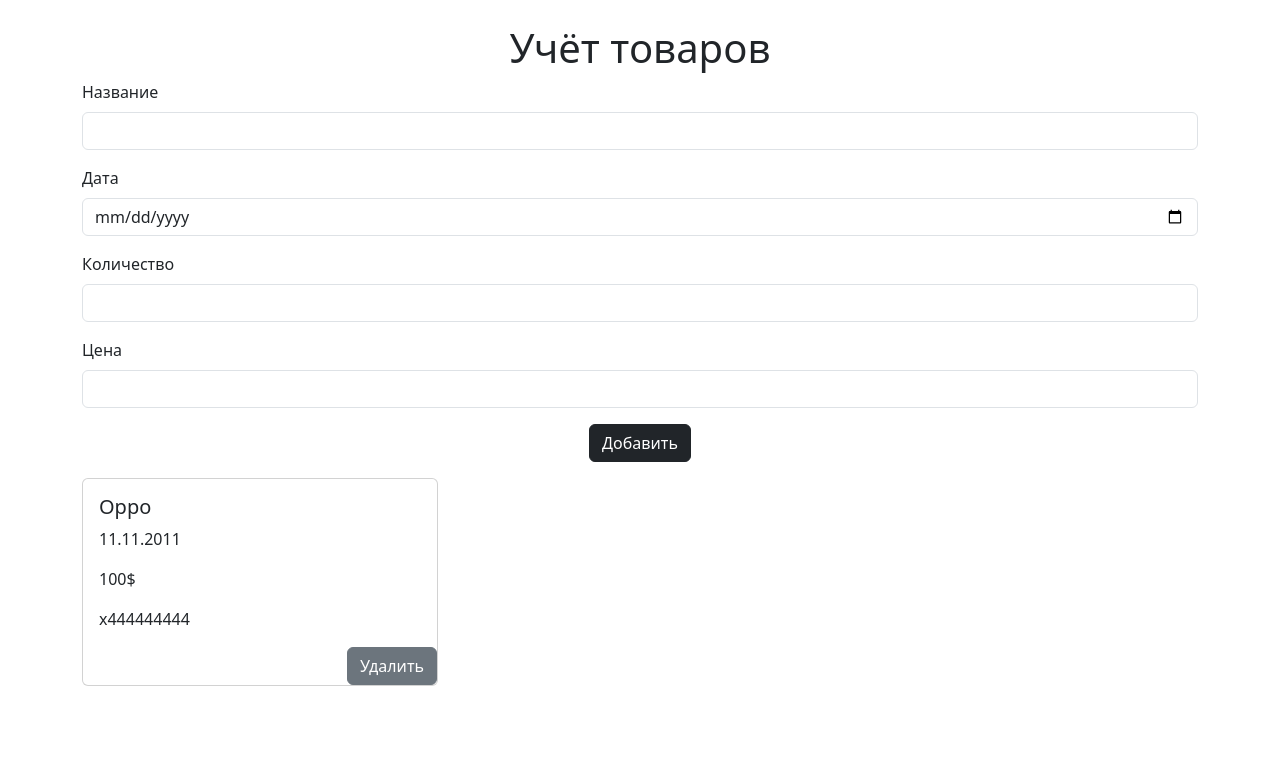
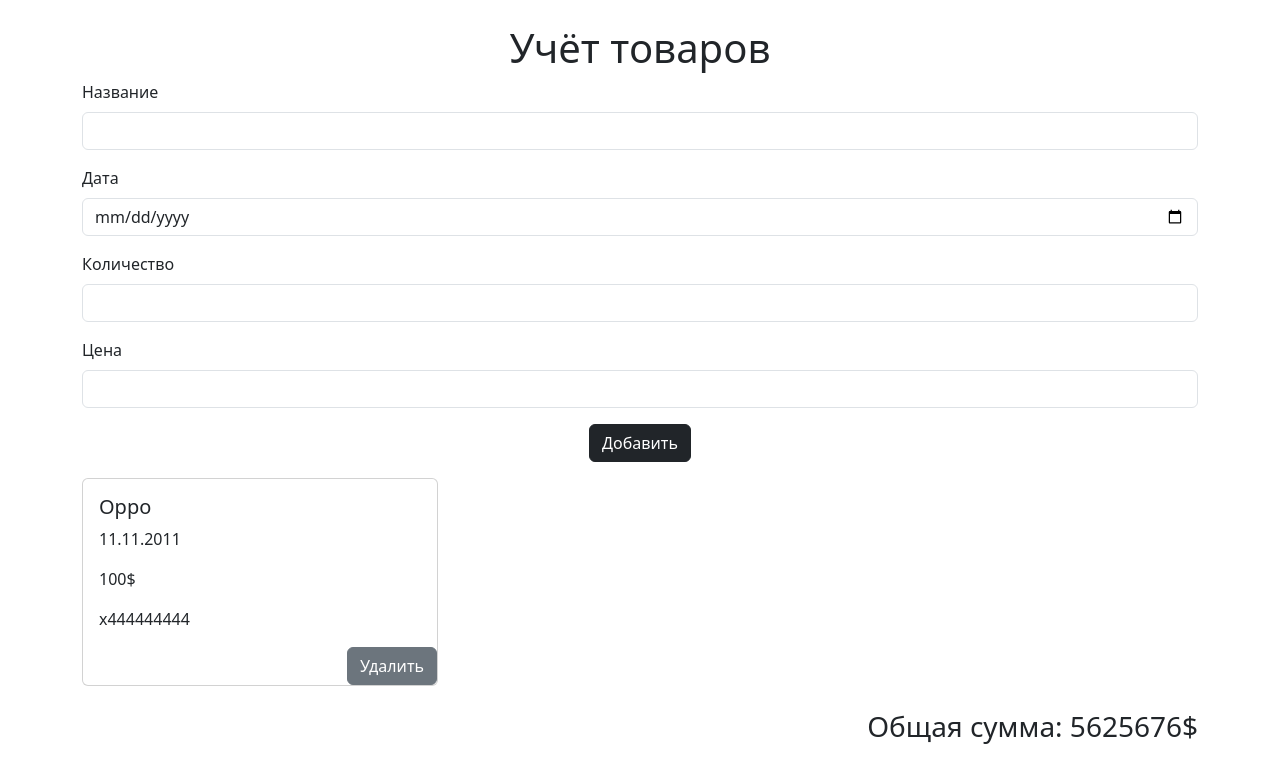
Before and after one commit to Hizeshi/vue, a Vue app: page / in a window 1280 px wide. Shown: the top 782 px of the page. Built offline with nearby package versions, Linux system fonts and the light colour scheme.

Commit message:
add section total sum

```diff
--- a/src/App.vue
+++ b/src/App.vue
@@ -45,7 +45,11 @@
     </div>
   </div>
 </div>
-
+<div class="row my-4">
+    <div class="col">
+        <h3 class="text-end">Общая сумма: 5625676$</h3>
+    </div>
+</div>
 
 
 
```
